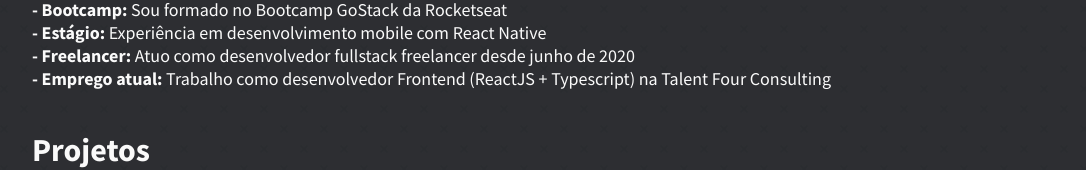
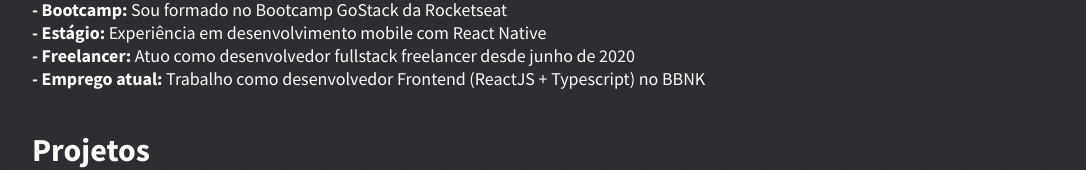
Before and after one commit to danielbergholz/nextjs-bergdaniel.com.br, a Next.js app: page /portfolio in a window 1280 px wide. Shown: the part 171-341 px from the top of the page, without its empty margins (96-1182 px from the left). Built offline with nearby package versions, Linux system fonts and the light colour scheme.

Commit message:
change current job on portfolio page

```diff
--- a/pages/portfolio/index.tsx
+++ b/pages/portfolio/index.tsx
@@ -40,8 +40,14 @@
           - Emprego atual:
           <span>
             {' '}
-            Trabalho como desenvolvedor Frontend (ReactJS + Typescript) na
-            Talent Four Consulting
+            Trabalho como desenvolvedor Frontend (ReactJS + Typescript) no{' '}
+            <a
+              href="https://bbnk.com.br"
+              target="_blank"
+              rel="noopener noreferrer"
+            >
+              BBNK
+            </a>
           </span>
         </strong>
 
```
